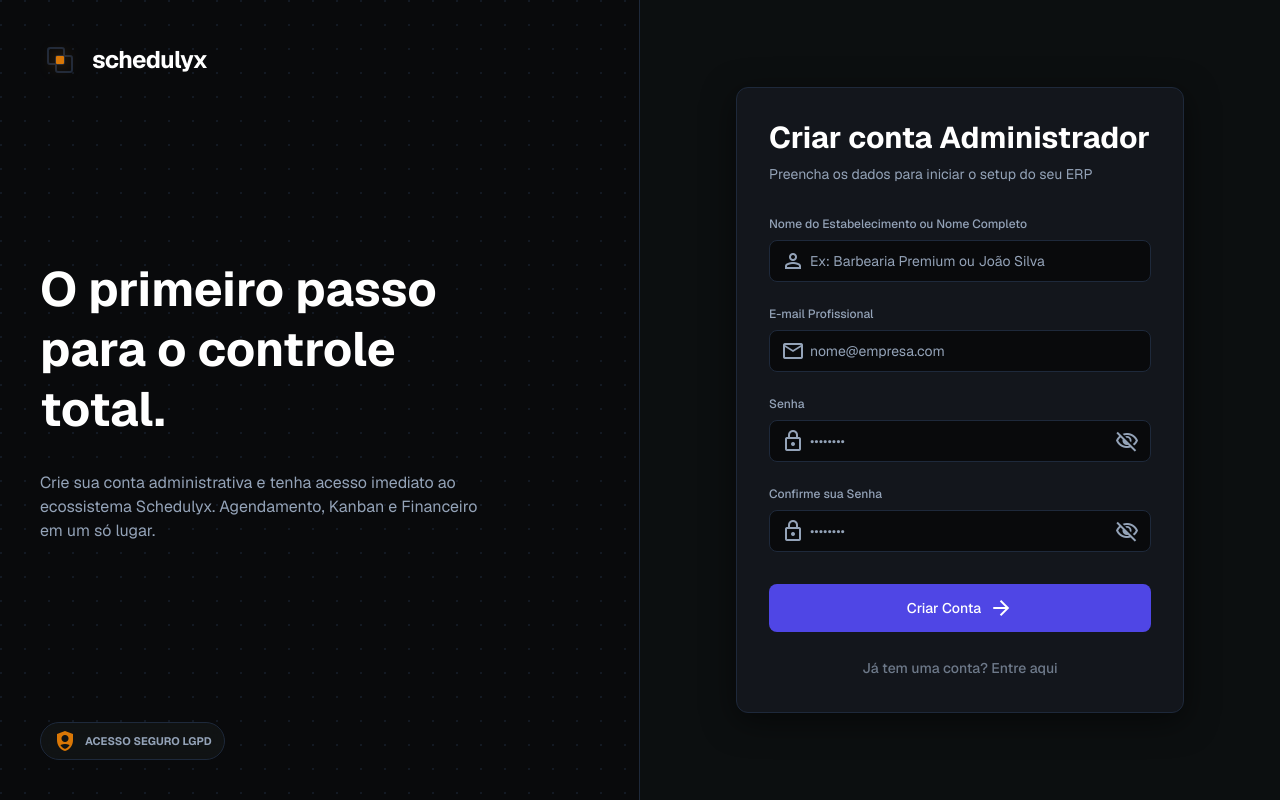
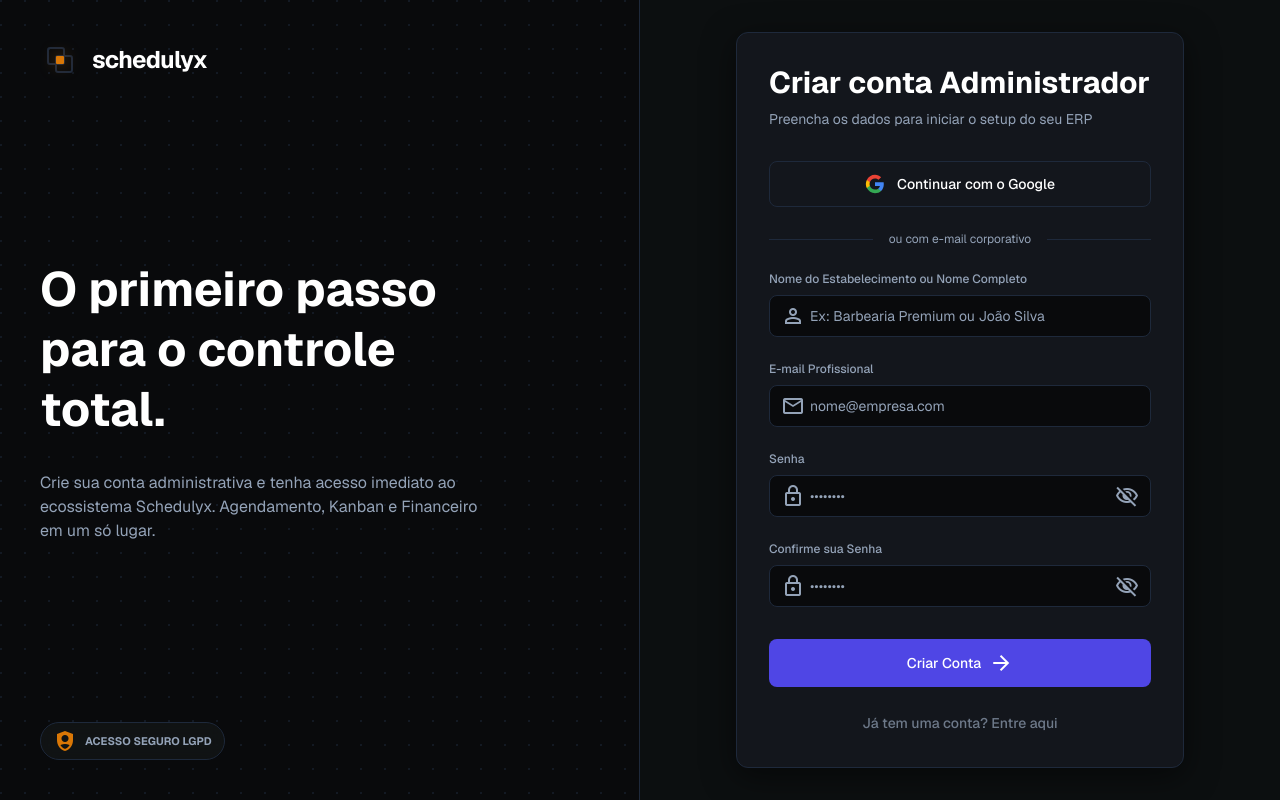
Before and after one commit to ViniciusCarvalho-V-B/schedulyx, a Next.js app in the folder frontend/: page /register in a window 1280 px wide. Built offline with nearby package versions, Linux system fonts and the light colour scheme.

Commit message:
feat: implement google oauth with callback handler and ui buttons

```diff
--- a/frontend/src/app/actions/auth.ts
+++ b/frontend/src/app/actions/auth.ts
@@ -71,3 +71,26 @@
     return { error: "Erro interno do servidor durante o cadastro." }
   }
 }
+
+export async function signInWithGoogle() {
+  const supabase = await createClient()
+
+  // O NEXT_PUBLIC_SITE_URL deve estar configurado no .env.local, ou fazemos fallback para localhost
+  const siteUrl = process.env.NEXT_PUBLIC_SITE_URL || 'http://localhost:3000'
+
+  const { data, error } = await supabase.auth.signInWithOAuth({
+    provider: 'google',
+    options: {
+      redirectTo: `${siteUrl}/auth/callback`,
+    },
+  })
+
+  if (error) {
+    console.error("Erro no signInWithOAuth:", error)
+    return redirect('/login?error=Nao+foi+possivel+conectar+ao+Google')
+  }
+
+  if (data.url) {
+    redirect(data.url) // Redireciona para a página de consentimento do Google
+  }
+}
--- /dev/null
+++ b/frontend/src/app/auth/callback/route.ts
@@ -0,0 +1,46 @@
+import { NextResponse } from 'next/server'
+import { createClient } from '@/utils/supabase/server'
+import { createClient as createSupabaseClient } from '@supabase/supabase-js'
+
+export async function GET(request: Request) {
+  const { searchParams, origin } = new URL(request.url)
+  const code = searchParams.get('code')
+  // se houver 'next' redirect, usa ele, senão vai pro dashboard /
+  const next = searchParams.get('next') ?? '/'
+
+  if (code) {
+    const supabase = await createClient()
+
+    // Troca o código da URL por uma Sessão JWT válida
+    const { data, error } = await supabase.auth.exchangeCodeForSession(code)
+
+    if (!error && data.session) {
+      const user = data.session.user
+
+      // Cria a ponte administrativa para inserir o perfil do usuário
+      const supabaseAdmin = createSupabaseClient(
+        process.env.NEXT_PUBLIC_SUPABASE_URL!,
+        process.env.SUPABASE_SERVICE_ROLE_KEY!
+      )
+
+      // Insere ou atualiza o perfil do usuário garantindo o acesso 'admin'
+      const { error: profileError } = await supabaseAdmin
+        .from('profiles')
+        .upsert({
+          id: user.id,
+          full_name: user.user_metadata?.full_name || user.email,
+          role: 'admin' // Estamos definindo admin por padrão como combinado para testes ERP
+        })
+
+      if (profileError) {
+        console.error("Erro ao criar perfil Google:", profileError)
+      }
+
+      // Redireciona o usuário para a rota desejada (geralmente Dashboard)
+      return NextResponse.redirect(`${origin}${next}`)
+    }
+  }
+
+  // Se houver algum erro na troca de código
+  return NextResponse.redirect(`${origin}/login?error=Erro+ao+autenticar+com+o+Google`)
+}
--- a/frontend/src/app/login/page.tsx
+++ b/frontend/src/app/login/page.tsx
@@ -1,5 +1,5 @@
 import Link from "next/link";
-import { login } from "@/app/actions/auth";
+import { login, signInWithGoogle } from "@/app/actions/auth";
 import { PasswordInput } from "@/components/PasswordInput";
 
 export default async function LoginPage(props: { searchParams: Promise<{ error?: string }> }) {
@@ -81,6 +81,22 @@
               </div>
             )}
 
+            <button type="submit" formAction={signInWithGoogle} className="w-full flex items-center justify-center gap-3 py-3 border border-border rounded-lg hover:bg-surface-container-high transition-colors text-sm font-medium text-white cursor-pointer">
+              <svg className="w-5 h-5" viewBox="0 0 24 24">
+                <path d="M22.56 12.25c0-.78-.07-1.53-.2-2.25H12v4.26h5.92c-.26 1.37-1.04 2.53-2.21 3.31v2.77h3.57c2.08-1.92 3.28-4.74 3.28-8.09z" fill="#4285F4"/>
+                <path d="M12 23c2.97 0 5.46-.98 7.28-2.66l-3.57-2.77c-.98.66-2.23 1.06-3.71 1.06-2.86 0-5.29-1.93-6.16-4.53H2.18v2.84C3.99 20.53 7.7 23 12 23z" fill="#34A853"/>
+                <path d="M5.84 14.09c-.22-.66-.35-1.36-.35-2.09s.13-1.43.35-2.09V7.07H2.18C1.43 8.55 1 10.22 1 12s.43 3.45 1.18 4.93l2.85-2.22.81-.62z" fill="#FBBC05"/>
+                <path d="M12 5.38c1.62 0 3.06.56 4.21 1.64l3.15-3.15C17.45 2.09 14.97 1 12 1 7.7 1 3.99 3.47 2.18 7.07l3.66 2.84c.87-2.6 3.3-4.53 6.16-4.53z" fill="#EA4335"/>
+              </svg>
+              Continuar com o Google
+            </button>
+
+            <div className="flex items-center gap-4">
+              <div className="flex-1 h-px bg-border"></div>
+              <span className="text-xs text-text-muted">ou com e-mail corporativo</span>
+              <div className="flex-1 h-px bg-border"></div>
+            </div>
+
             {/* Email */}
             <div className="flex flex-col gap-2">
               <label className="text-xs font-medium text-text-muted" htmlFor="email">Email</label>
--- a/frontend/src/app/register/page.tsx
+++ b/frontend/src/app/register/page.tsx
@@ -4,7 +4,7 @@
 import Link from 'next/link'
 import { useRouter } from 'next/navigation'
 import { PasswordInput } from '@/components/PasswordInput'
-import { signUpWithPassword } from '@/app/actions/auth'
+import { signUpWithPassword, signInWithGoogle } from '@/app/actions/auth'
 
 export default function RegisterPage() {
   const router = useRouter()
@@ -116,6 +116,26 @@
               </div>
             )}
 
+            <button
+              type="button"
+              onClick={() => signInWithGoogle()}
+              className="w-full flex items-center justify-center gap-3 py-3 border border-border rounded-lg hover:bg-surface-container-high transition-colors text-sm font-medium text-white cursor-pointer"
+            >
+              <svg className="w-5 h-5" viewBox="0 0 24 24">
+                <path d="M22.56 12.25c0-.78-.07-1.53-.2-2.25H12v4.26h5.92c-.26 1.37-1.04 2.53-2.21 3.31v2.77h3.57c2.08-1.92 3.28-4.74 3.28-8.09z" fill="#4285F4"/>
+                <path d="M12 23c2.97 0 5.46-.98 7.28-2.66l-3.57-2.77c-.98.66-2.23 1.06-3.71 1.06-2.86 0-5.29-1.93-6.16-4.53H2.18v2.84C3.99 20.53 7.7 23 12 23z" fill="#34A853"/>
+                <path d="M5.84 14.09c-.22-.66-.35-1.36-.35-2.09s.13-1.43.35-2.09V7.07H2.18C1.43 8.55 1 10.22 1 12s.43 3.45 1.18 4.93l2.85-2.22.81-.62z" fill="#FBBC05"/>
+                <path d="M12 5.38c1.62 0 3.06.56 4.21 1.64l3.15-3.15C17.45 2.09 14.97 1 12 1 7.7 1 3.99 3.47 2.18 7.07l3.66 2.84c.87-2.6 3.3-4.53 6.16-4.53z" fill="#EA4335"/>
+              </svg>
+              Continuar com o Google
+            </button>
+
+            <div className="flex items-center gap-4">
+              <div className="flex-1 h-px bg-border"></div>
+              <span className="text-xs text-text-muted">ou com e-mail corporativo</span>
+              <div className="flex-1 h-px bg-border"></div>
+            </div>
+
             {/* Nome Completo */}
             <div className="flex flex-col gap-2">
               <label className="text-xs font-medium text-text-muted" htmlFor="fullName">Nome do Estabelecimento ou Nome Completo</label>
```
